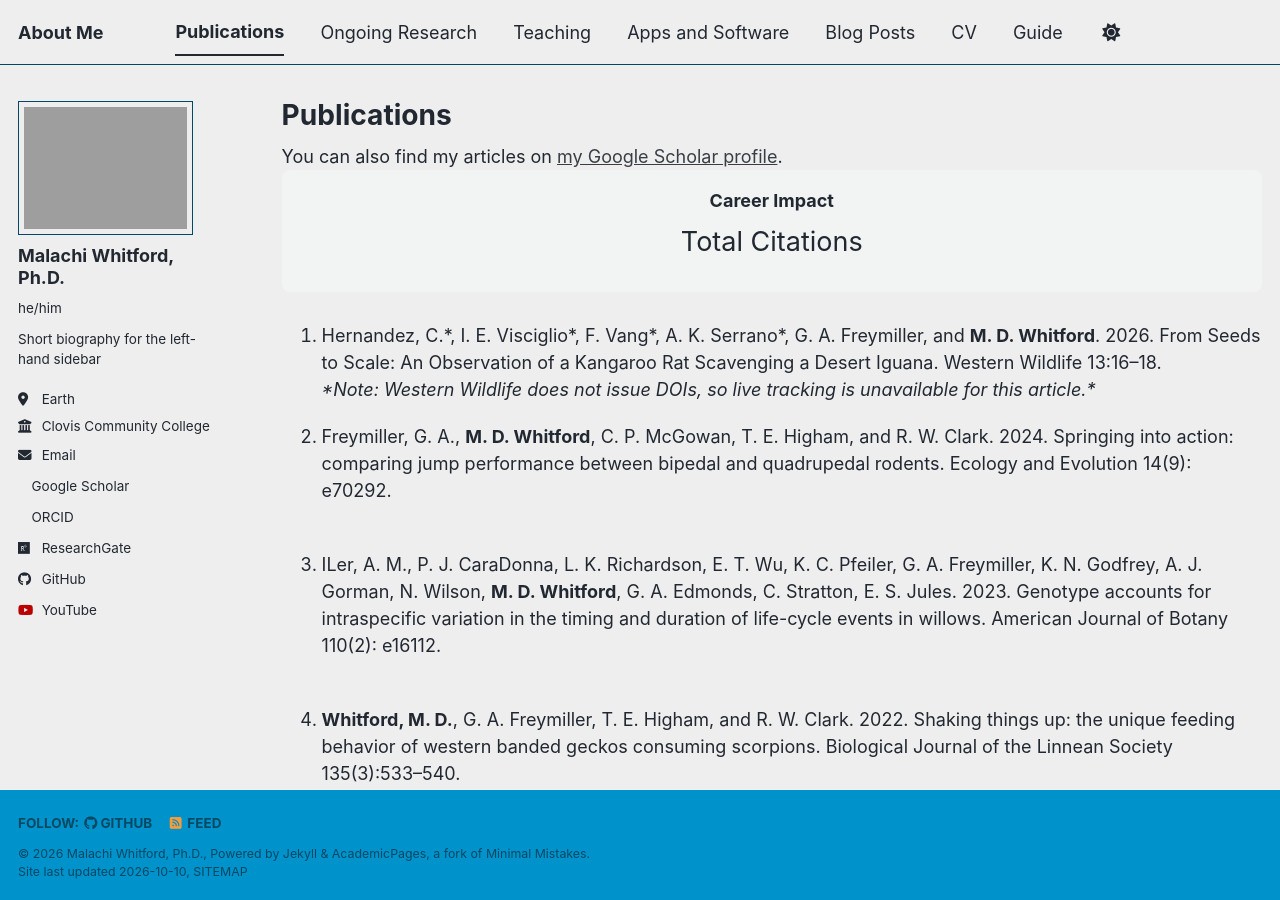
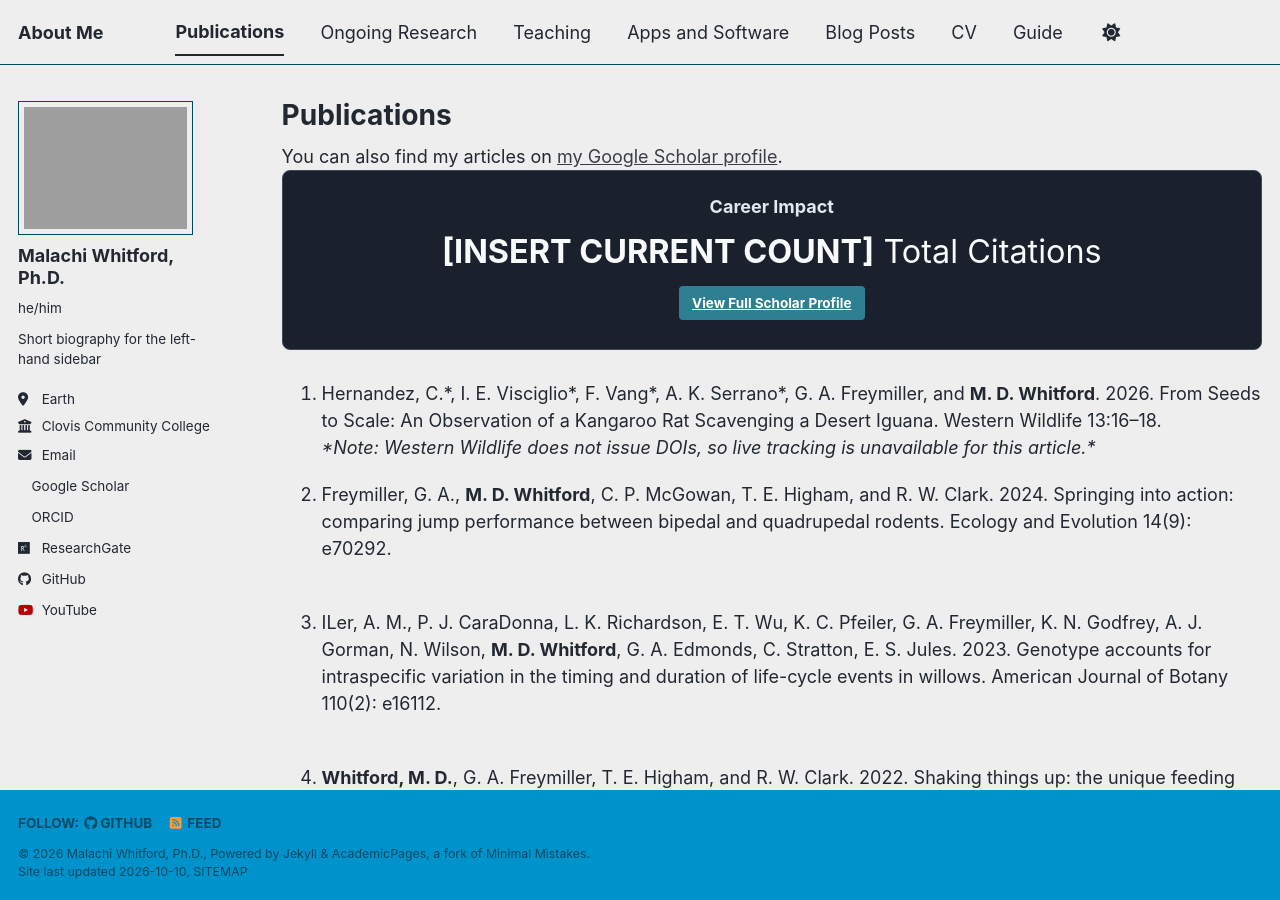
Before and after one commit to malachi-whitford/malachi-whitford.github.io, a Jekyll site: the page built from _pages/publications.html, in a window 1280 px wide and 900 px high. Built offline with Jekyll 4.4.1, drawn with Linux system fonts in a browser that asks for light colours; comment, search, counter and statistics services are not loaded; a style sheet for code colours, icons or effects is not loaded.

Commit message:
Update publications.html

```diff
--- a/_pages/publications.html
+++ b/_pages/publications.html
@@ -14,9 +14,10 @@ author_profile: true
 <script async src="https://badge.dimensions.ai/badge.js" charset="utf-8"></script>
 
 {% include base_path %}
-<div style="text-align: center; padding: 20px; background-color: #f2f3f3; border-radius: 8px; margin-bottom: 30px;">
-  <h3 style="margin-top:0;">Career Impact</h3>
-  <p style="font-size: 1.5em; margin: 10px 0;"><strong>{{ site.data.metrics.total_citations }}</strong> Total Citations</p>
+<div style="text-align: center; padding: 25px; background-color: #1a202c; border: 1px solid #3f495e; border-radius: 8px; margin-bottom: 30px;">
+  <h3 style="margin-top: 0; color: #e2e8f0;">Career Impact</h3>
+  <p style="font-size: 1.8em; margin: 10px 0; color: #f8fafc;"><strong>[INSERT CURRENT COUNT]</strong> Total Citations</p>
+  <a href="https://scholar.google.com/citations?user=fqDMcoMAAAAJ" class="btn btn--info" target="_blank">View Full Scholar Profile</a>
 </div>
 
 
```
